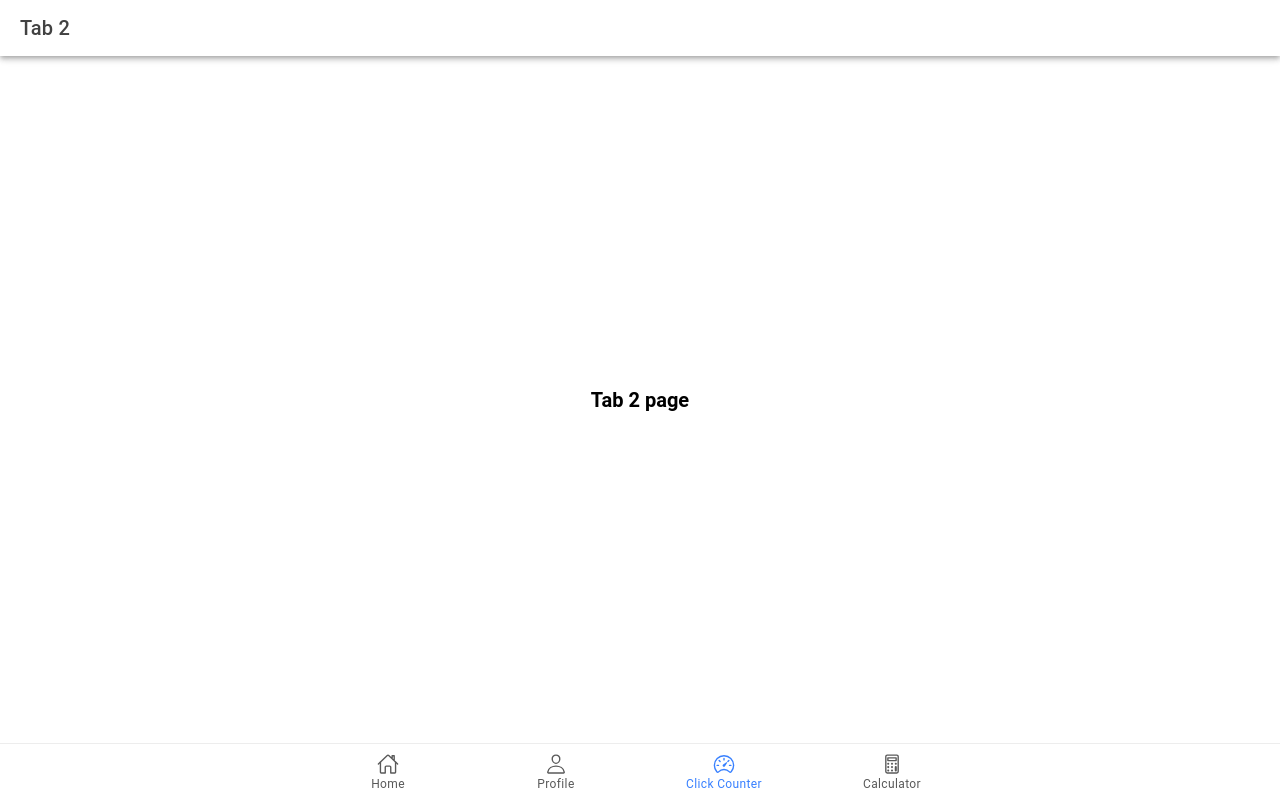
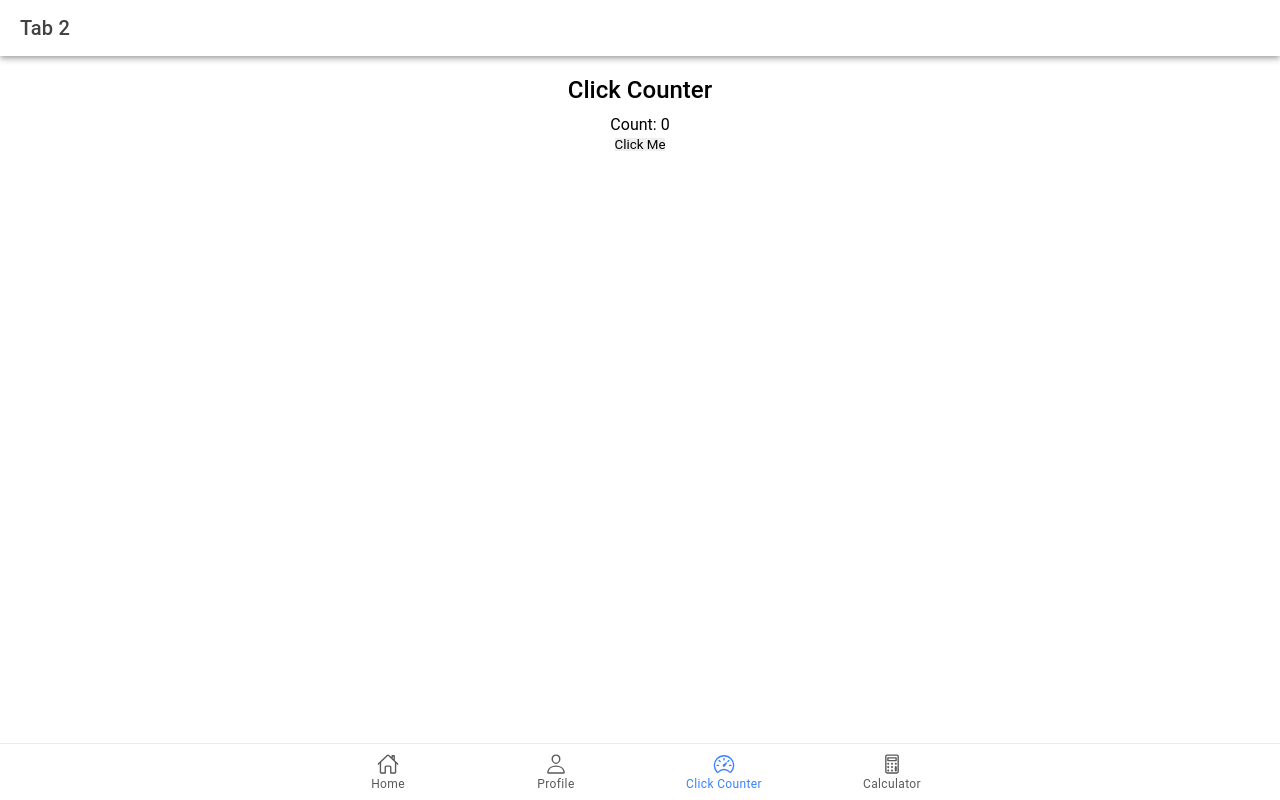
Before and after one commit to Danielnisir/ion-t-susana, a React (Vite) app: page /tab2 in a window 1280 px wide. Built offline with nearby package versions, Linux system fonts and the light colour scheme.

Commit message:
added clickcounter to the Tab2.tsx

```diff
--- a/src/pages/Tab2.tsx
+++ b/src/pages/Tab2.tsx
@@ -1,8 +1,15 @@
+import React, { useState } from 'react';
 import { IonContent, IonHeader, IonPage, IonTitle, IonToolbar } from '@ionic/react';
 import ExploreContainer from '../components/ExploreContainer';
 import './Tab2.css';
 
 const Tab2: React.FC = () => {
+  const [count, setCount] = useState(0);
+
+  const incrementCounter = () => {
+    setCount(count + 1);
+  };
+
   return (
     <IonPage>
       <IonHeader>
@@ -16,7 +23,12 @@ const Tab2: React.FC = () => {
             <IonTitle size="large">Tab 2</IonTitle>
           </IonToolbar>
         </IonHeader>
-        <ExploreContainer name="Tab 2 page" />
+        <ExploreContainer name="" />
+        <div style={{ textAlign: 'center', marginTop: '20px' }}>
+          <h2>Click Counter</h2>
+          <div>Count: {count}</div>
+          <button onClick={incrementCounter}>Click Me</button>
+        </div>
       </IonContent>
     </IonPage>
   );
--- a/src/pages/home.tsx
+++ b/src/pages/home.tsx
@@ -20,6 +20,7 @@ import {
               <IonTitle size="large">Home</IonTitle>
             </IonToolbar>
           </IonHeader>
+          <h1>Hello World<br></br>This is my Homepage.</h1>
         </IonContent>
       </IonPage>
     );
```
